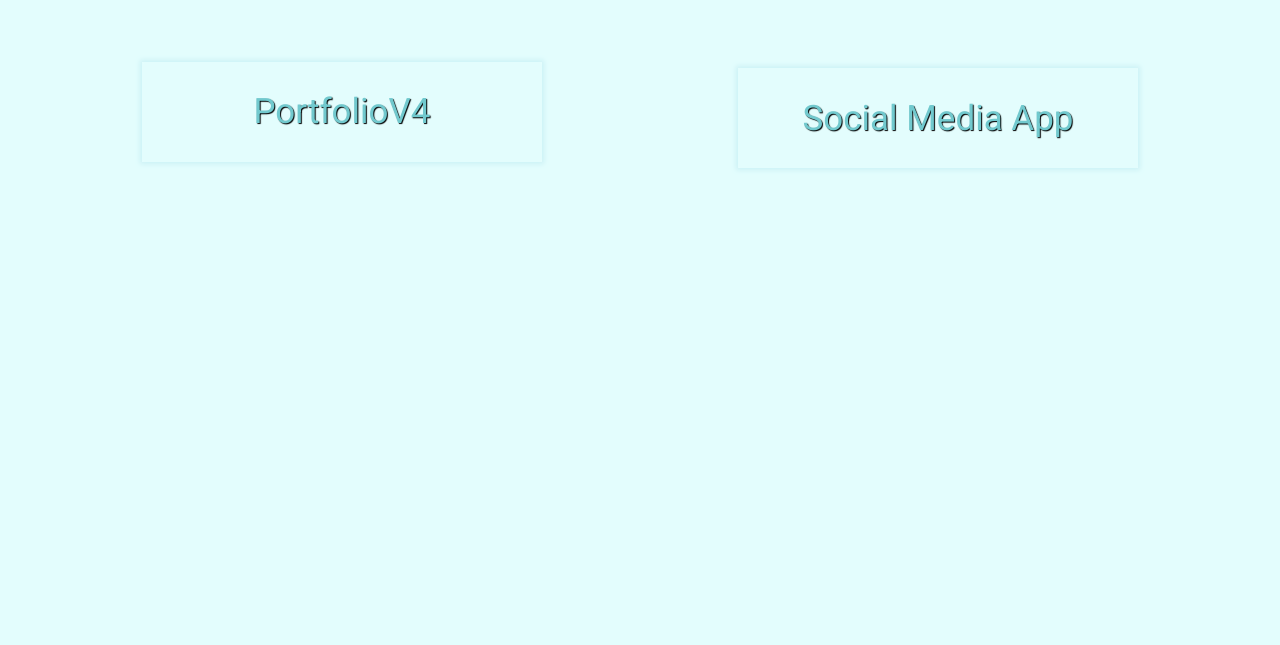
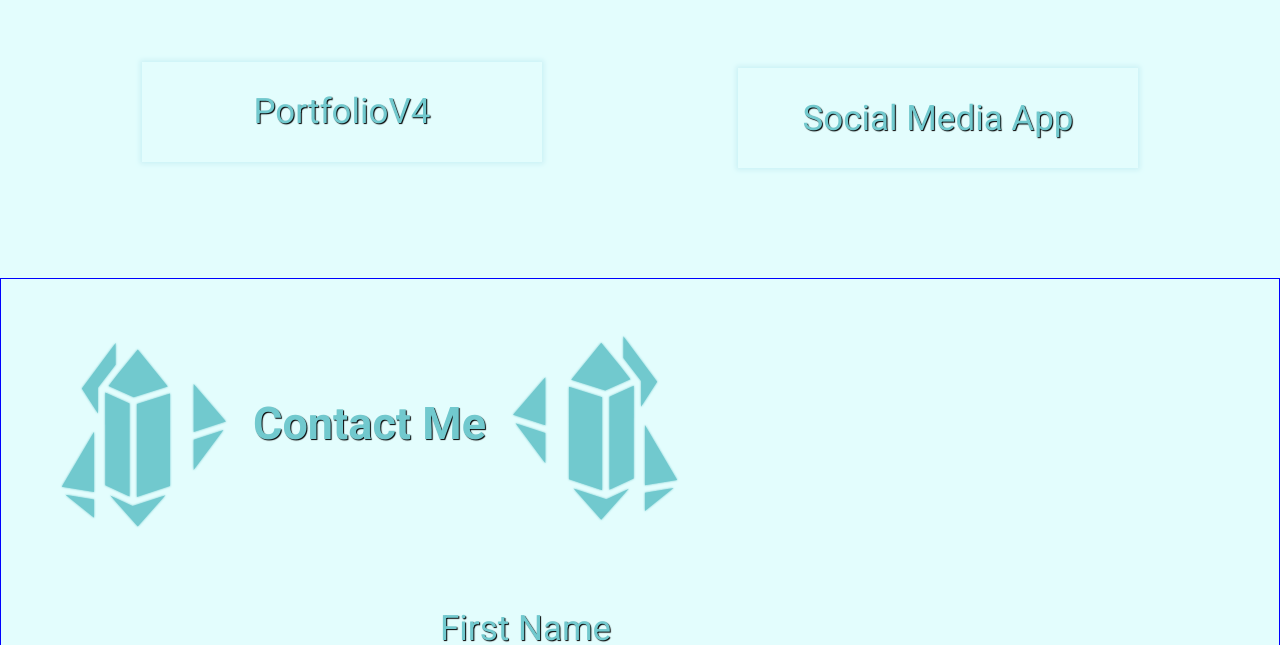
Before and after one commit to lorenzoaniel/portfolio-v5, a React (Vite) app: page / in a window 1280 px wide. Shown: the part 2879-3524 px from the top of the page. Built offline with nearby package versions, Linux system fonts and the light colour scheme.

Commit message:
Update Contact.tsx

```diff
--- a/src/pages/Contact/Contact.tsx
+++ b/src/pages/Contact/Contact.tsx
@@ -2,14 +2,27 @@ import React from "react";
 import styled from "styled-components";
 import { motion } from "framer-motion";
 
+import DefaultForm from "../../components/Form/DefaultForm";
+import FloatingCrystalHeading from "../../components/Heading/FloatingCrystalHeading";
+
 const Contact: React.FC = () => {
-	return <Main id={"contact"}></Main>;
+	return (
+		<Main id={"contact"}>
+			<FloatingCrystalHeading title={"Contact Me"} />
+			<DefaultForm />
+		</Main>
+	);
 };
 
 const Main = styled(motion.section)`
-	height: 100rem;
+	border: 0.1rem solid blue;
+
+	height: fit-content;
 	background: transparent;
 	/* background: var(--palette-color-light); */
+	z-index: 1;
+	display: flex;
+	flex-direction: column;
 `;
 
 export default Contact;
```
